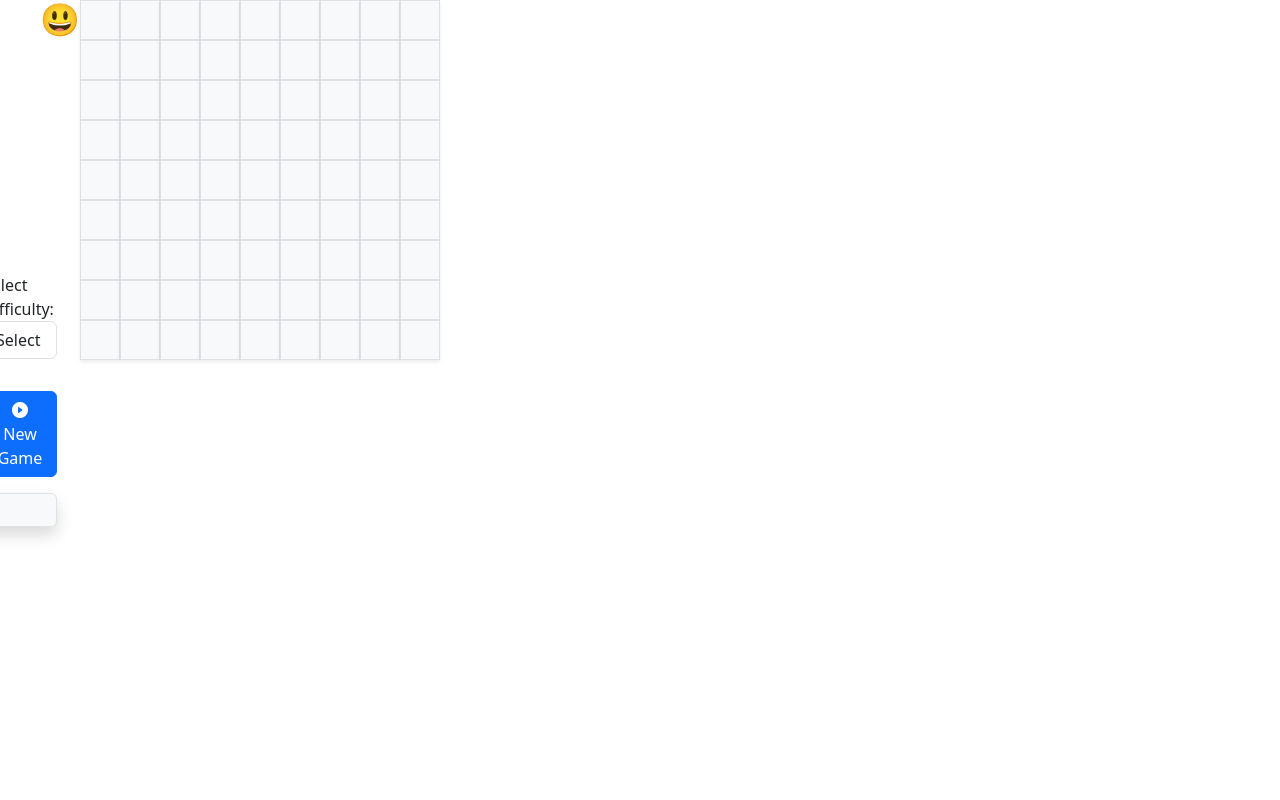
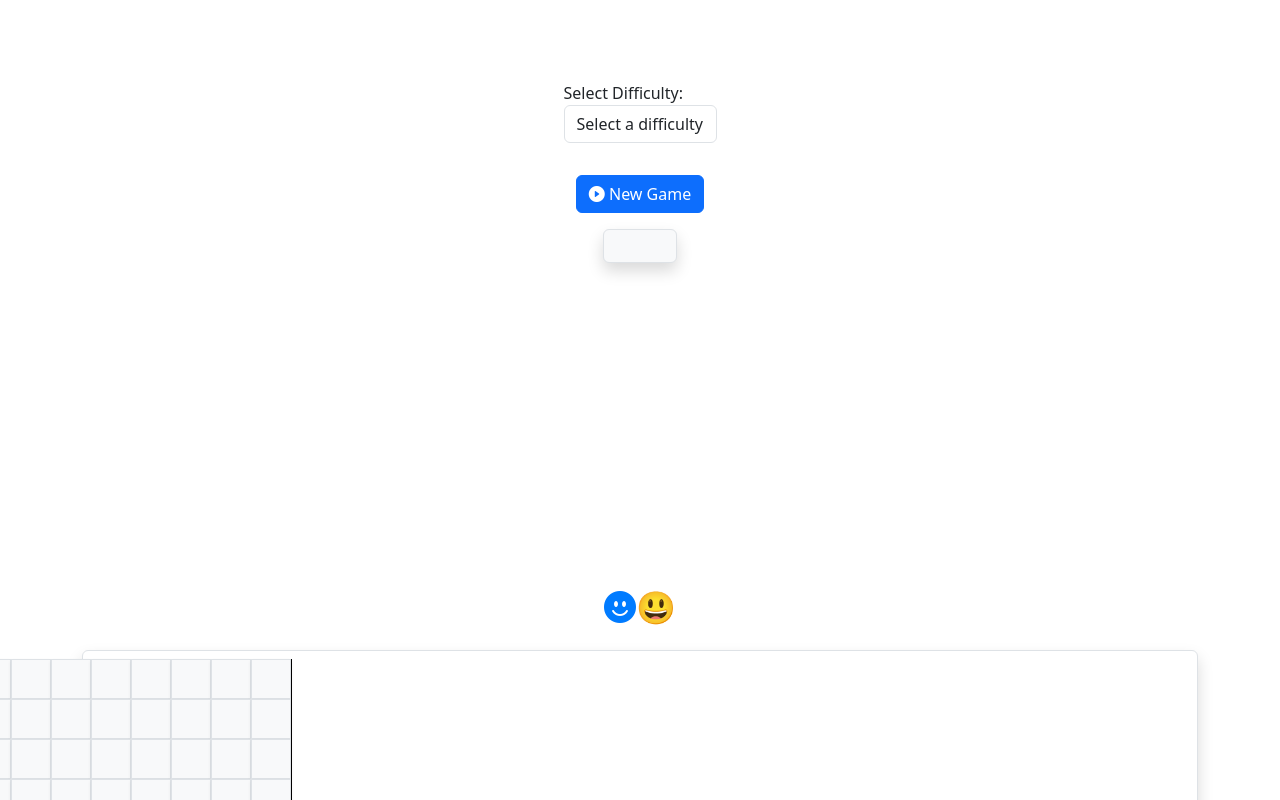
Before and after one commit to rafasdiass/campo-minado, an Angular app: page / in a window 1280 px wide. Shown: the top 800 px of the page. Built offline with nearby package versions, Linux system fonts and the light colour scheme.

Commit message:
scss component

```diff
--- a/src/app/board/board/board.component.html
+++ b/src/app/board/board/board.component.html
@@ -1,9 +1,13 @@
-<div class="board">
-    <app-control></app-control> <!-- adicionando ControlComponent -->
-    <div class="game-status">
-      <h2>{{ getEmoji() }}</h2>
+<div class="container vh-100 d-flex flex-column align-items-center justify-content-center">
+    <app-control></app-control> <!-- ControlComponent -->
+
+    <div class="game-status my-3">
+      <h2><i class="bi bi-emoji-smile-fill"></i>{{ getEmoji() }}</h2>
     </div>
-    <div *ngFor="let row of board; let rowIndex = index">
+
+    <div class="board border rounded shadow p-2">
+      <div class="row gx-0">
+        <div class="col" *ngFor="let row of board; let rowIndex = index">
           <app-cell
             *ngFor="let cell of row; let colIndex = index"
             [cell]="cell"
@@ -12,3 +16,5 @@
           ></app-cell>
         </div>
       </div>
+    </div>
+  </div>
--- a/src/app/board/board/board.component.scss
+++ b/src/app/board/board/board.component.scss
@@ -1,20 +1,29 @@
-/* board.component.scss */
+/* app.component.scss */
+.container {
+    .game-status {
+      .bi {
+        font-size: 2rem;
+        color: #007bff;
+      }
+    }
+
     .board {
       display: grid;
       grid-template-columns: repeat(auto-fill, minmax(40px, 1fr));
       justify-items: center;
       grid-gap: 0px;
+      .row {
+        .col {
+          display: flex;
+          justify-content: center;
+          align-items: center;
+          height: 40px;
+          border: 1px solid #000;
+          background-color: #eee;
+          .bi {
+            font-size: 1.5rem;
           }
-
-  .game-status {
-    text-align: center;
-    margin-bottom: 20px;
         }
-
-  .difficulty-settings {
-    margin-top: 20px;
       }
-
-  .game-controls {
-    margin-top: 20px;
     }
+  }
```
Lines whose indentation alone changed are shown as unchanged.
